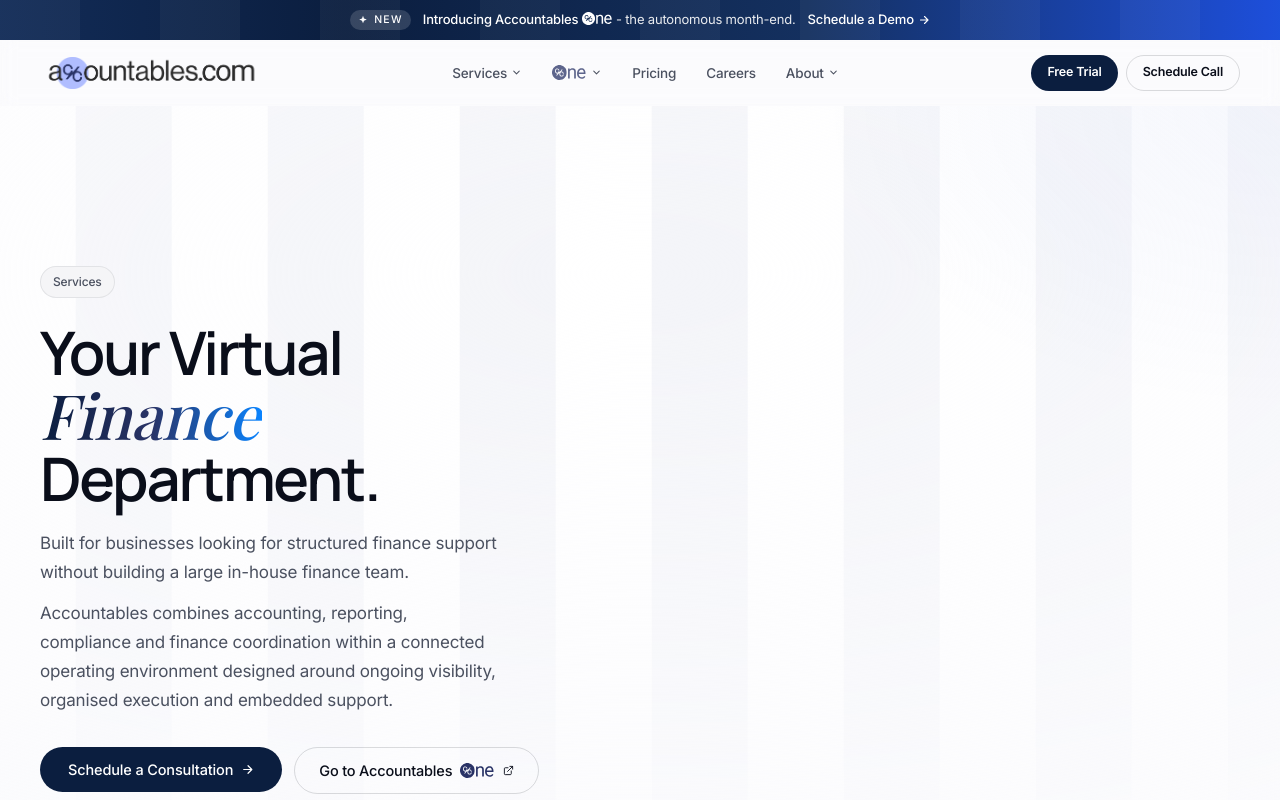
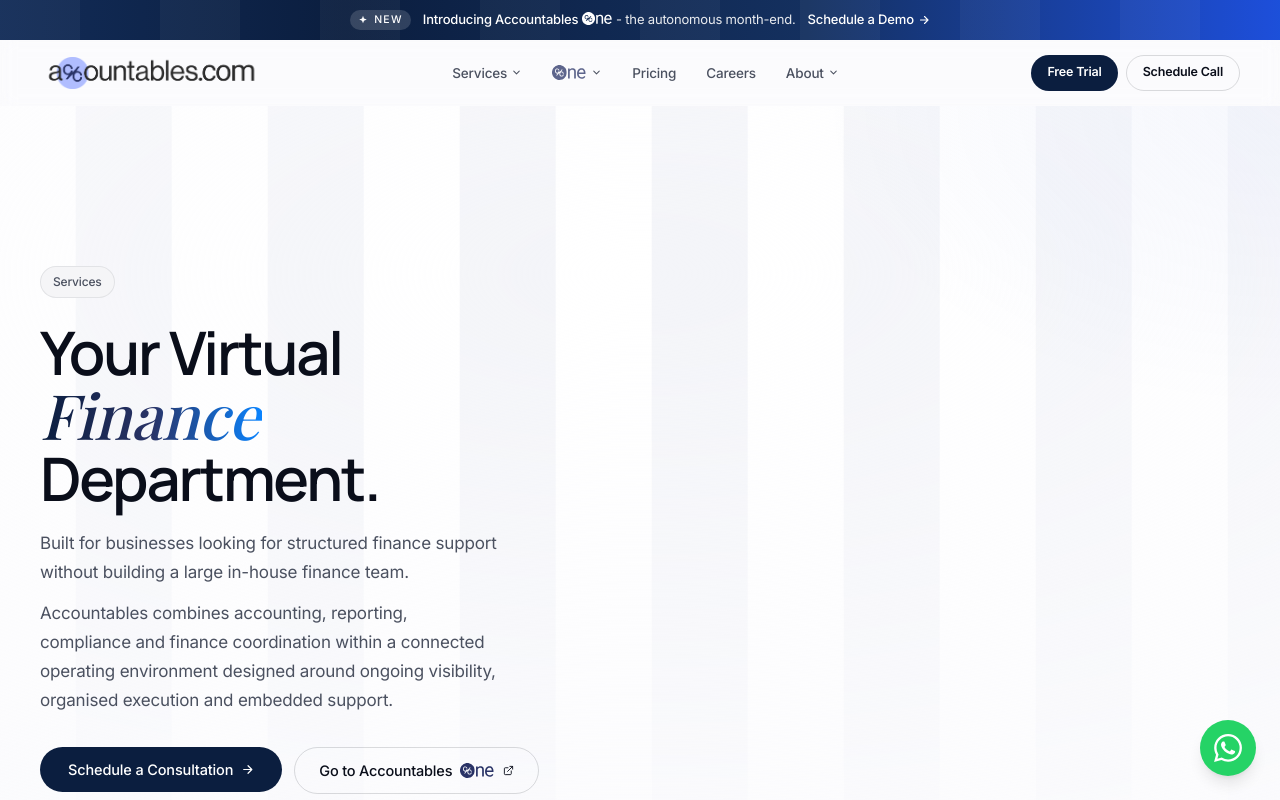
Before and after one commit to 0xayushM/accountables, a Next.js app: page /services in a window 1280 px wide. Shown: the top 800 px of the page. Built offline with nearby package versions, Linux system fonts and the light colour scheme.

Commit message:
Fix typo in Customer Stories description; remove AI features hover/click interactions; add WhatsApp floating button to layout; remove region card click handlers and make Route One logo clickable link

```diff
--- a/app/components/Navbar.tsx
+++ b/app/components/Navbar.tsx
@@ -25,7 +25,7 @@
 
 const ABOUT_ITEMS: DropItem[] = [
   { label: "About Accountables", desc: "Our mission and the team behind it", href: "/about" },
-  { label: "Customer Stories", desc: "Hear from 100s  businesses we've served", href: "/case-studies" },
+  { label: "Customer Stories", desc: "Hear from 100s of businesses we've served", href: "/case-studies" },
   { label: "Insights", desc: "Frameworks, checklists and playbooks from the Accountables team", href: "/insights" },
   // { label: "Frequently Asked Questions", desc: "Answers to common questions", href: "/#faqs" },
   // { label: "Press", desc: "Latest news and updates", href: "/press" },
@@ -160,20 +160,18 @@
       {/* Middle: 2-col features */}
       <div className="p-3 grid grid-cols-2 content-start gap-0.5">
         {AI_FEATURES.map((item) => (
-          <Link
+          <div
             key={item.label}
-            href={item.href}
-            onClick={close}
-            className={`flex gap-2.5 p-3 rounded-xl ${itemHover} transition-colors group`}
+            className="flex gap-2.5 p-3 rounded-xl"
           >
             <span className="text-[14px] text-[var(--text-muted)] mt-px leading-none flex-shrink-0 w-4 text-center">{item.icon}</span>
             <div>
-              <div className="text-[13px] font-medium text-[var(--text-primary)] group-hover:text-[var(--brand-blue)] transition-colors leading-snug">
+              <div className="text-[13px] font-medium text-[var(--text-primary)] leading-snug">
                 {item.label}
               </div>
               <div className="text-[11px] text-[var(--text-muted)] mt-0.5 leading-[1.3]">{item.desc}</div>
             </div>
-          </Link>
+          </div>
         ))}
       </div>
 
--- a/app/layout.tsx
+++ b/app/layout.tsx
@@ -53,7 +53,21 @@
       lang="en"
       className={`${inter.variable} ${manrope.variable} ${playfair.variable} ${jetbrains.variable} h-full antialiased`}
     >
-      <body className="min-h-full flex flex-col">{children}</body>
+      <body className="min-h-full flex flex-col">
+        {children}
+        <a
+          href="https://wa.me/447467348253"
+          target="_blank"
+          rel="noopener noreferrer"
+          aria-label="Chat on WhatsApp"
+          className="fixed bottom-6 right-6 z-50 flex h-14 w-14 items-center justify-center rounded-full shadow-lg transition-transform hover:scale-110"
+          style={{ background: "#25D366" }}
+        >
+          <svg width="28" height="28" viewBox="0 0 24 24" fill="white" xmlns="http://www.w3.org/2000/svg">
+            <path d="M17.472 14.382c-.297-.149-1.758-.867-2.03-.967-.273-.099-.471-.148-.67.15-.197.297-.767.966-.94 1.164-.173.199-.347.223-.644.075-.297-.15-1.255-.463-2.39-1.475-.883-.788-1.48-1.761-1.653-2.059-.173-.297-.018-.458.13-.606.134-.133.298-.347.446-.52.149-.174.198-.298.298-.497.099-.198.05-.371-.025-.52-.075-.149-.669-1.612-.916-2.207-.242-.579-.487-.5-.669-.51-.173-.008-.371-.01-.57-.01-.198 0-.52.074-.792.372-.272.297-1.04 1.016-1.04 2.479 0 1.462 1.065 2.875 1.213 3.074.149.198 2.096 3.2 5.077 4.487.709.306 1.262.489 1.694.625.712.227 1.36.195 1.871.118.571-.085 1.758-.719 2.006-1.413.248-.694.248-1.289.173-1.413-.074-.124-.272-.198-.57-.347m-5.421 7.403h-.004a9.87 9.87 0 01-5.031-1.378l-.361-.214-3.741.982.998-3.648-.235-.374a9.86 9.86 0 01-1.51-5.26c.001-5.45 4.436-9.884 9.888-9.884 2.64 0 5.122 1.03 6.988 2.898a9.825 9.825 0 012.893 6.994c-.003 5.45-4.437 9.884-9.885 9.884m8.413-18.297A11.815 11.815 0 0012.05 0C5.495 0 .16 5.335.157 11.892c0 2.096.547 4.142 1.588 5.945L.057 24l6.305-1.654a11.882 11.882 0 005.683 1.448h.005c6.554 0 11.89-5.335 11.893-11.893a11.821 11.821 0 00-3.48-8.413z"/>
+          </svg>
+        </a>
+      </body>
     </html>
   );
 }
--- a/app/services/page.tsx
+++ b/app/services/page.tsx
@@ -805,12 +805,7 @@
                   return (
                     <div
                       key={region}
-                      onClick={() => setActiveRegion(region)}
-                      className={`rounded-2xl border bg-white flex flex-col cursor-pointer transition-all ${
-                        isActive
-                          ? "border-[var(--brand-blue)]/30 shadow-[0_12px_40px_-12px_rgba(11,30,63,0.18)]"
-                          : "border-[var(--border)] hover:border-[var(--border)] hover:shadow-sm"
-                      }`}
+                      className="rounded-2xl border border-[var(--border)] bg-white flex flex-col transition-all"
                     >
                       {/* Card header */}
                       <div className="p-6 pb-0">
@@ -827,11 +822,17 @@
                           <div className="mb-4">
                             {r.logo && (
                               <div className="flex items-center gap-2 mb-2">
-                                <img
-                                  src={r.logo}
-                                  alt="Route One"
-                                  className="h-5 w-auto object-contain"
-                                />
+                                <a
+                                  href="https://routeoneconsultancy.com/"
+                                  target="_blank"
+                                  rel="noopener noreferrer"
+                                >
+                                  <img
+                                    src={r.logo}
+                                    alt="Route One"
+                                    className="h-5 w-auto object-contain"
+                                  />
+                                </a>
                               </div>
                             )}
                             <p className="text-[12.5px] leading-[1.65] text-[var(--text-secondary)]">
```
